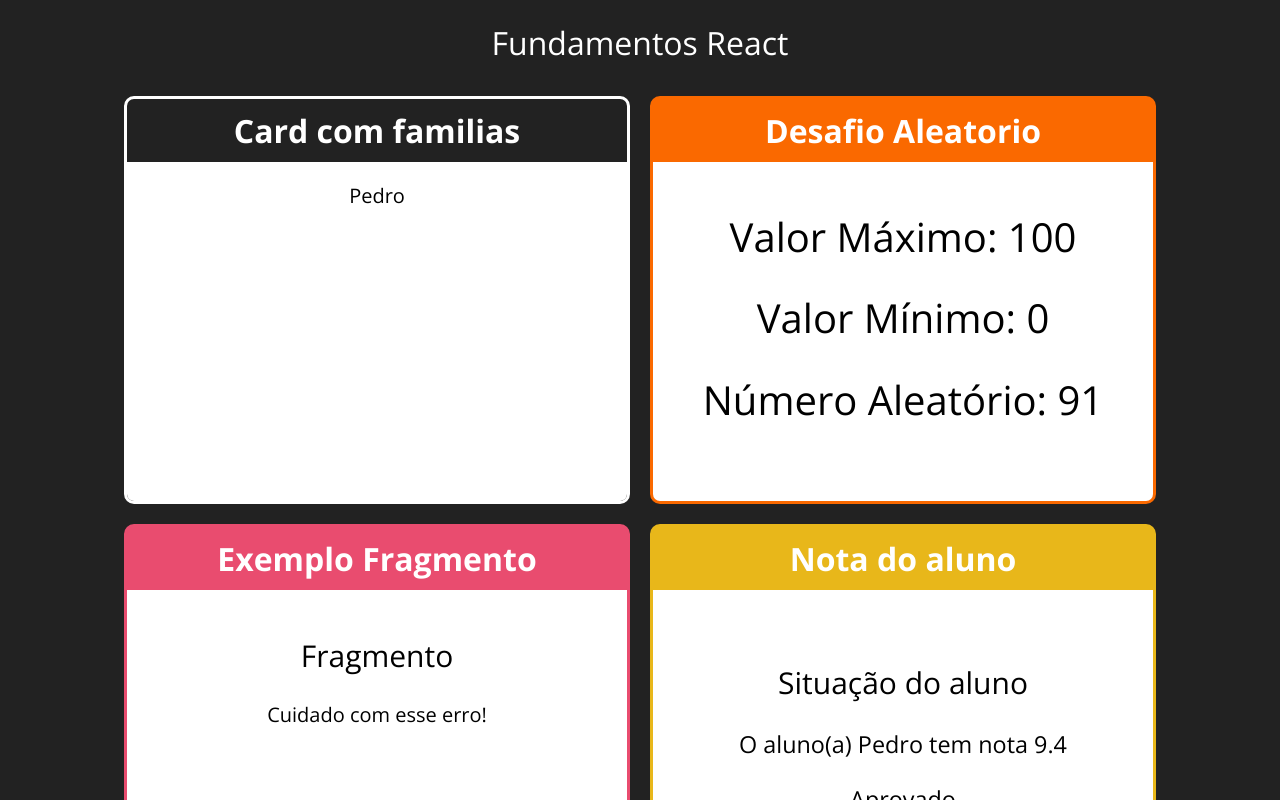
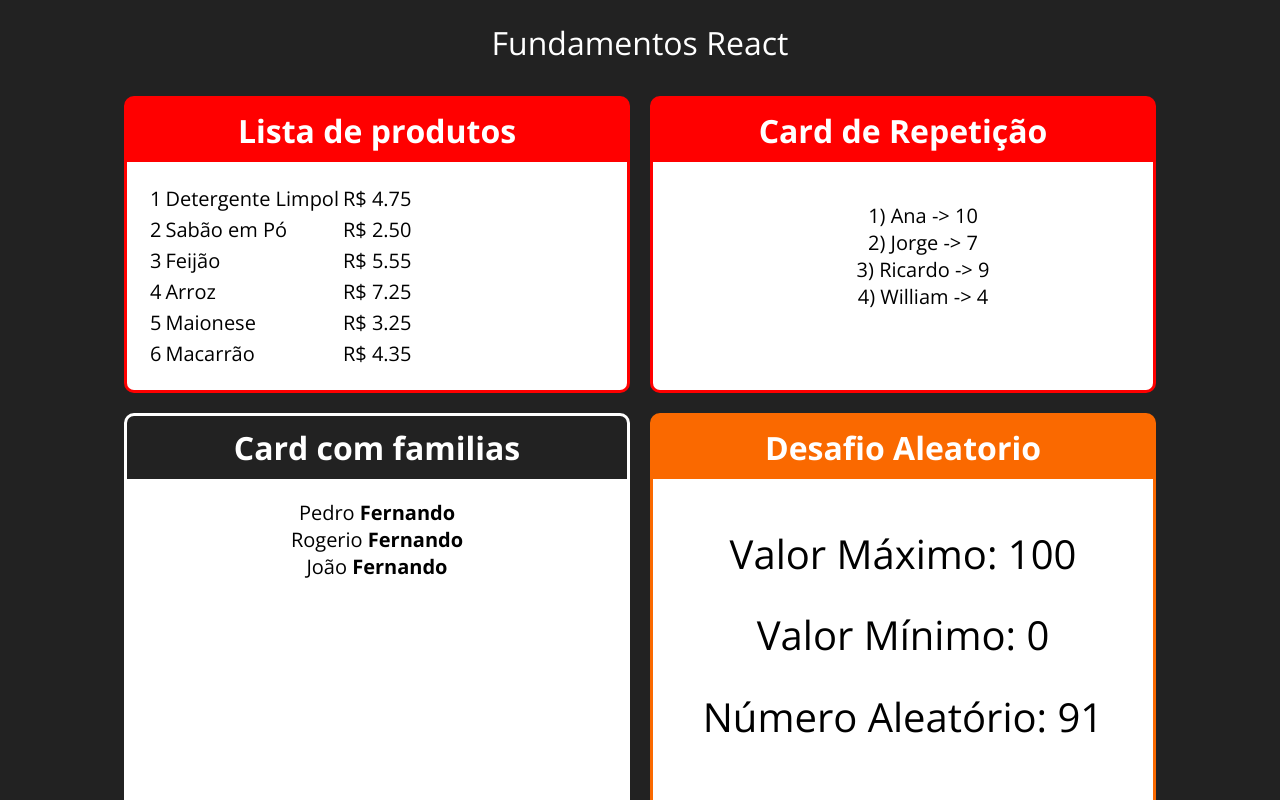
Before and after one commit to WillDavid/Curso-React-e-Redux, a React (Create React App) app in the folder fundamentos_react/: page / in a window 1280 px wide. Shown: the top 800 px of the page. Built offline with nearby package versions, Linux system fonts and the light colour scheme.

Commit message:
add desafio 02

```diff
--- a/fundamentos_react/src/App.jsx
+++ b/fundamentos_react/src/App.jsx
@@ -6,6 +6,9 @@ import Aleatorio from './components/basicos/Aleatorio'
 import Card from './components/layout/Card'
 import Familia from './components/basicos/Familia'
 import FamiliaMembro from './components/basicos/FamiliaMembro'
+
+import ListaAlunos from './components/repeticao/ListaAlunos'
+import ListaProdutos from './components/repeticao/ListaProdutos'
 
 import './App.css'
 
@@ -16,12 +19,19 @@ export default function App(props) {
             <h1>Fundamentos React</h1>
             <div className="cardsDiv">
 
+                <Card title="Lista de produtos">
+                    <ListaProdutos></ListaProdutos>
+                </Card>
+
+                <Card title="Card de Repetição">
+                    <ListaAlunos></ListaAlunos>
+                </Card>
+
                 <Card title="Card com familias" color="#FA984">
                     <Familia sobrenome="Fernando">
-
                         <FamiliaMembro nome="Pedro"/>
-                        {/* <FamiliaMembro nome="Rogerio"/>
-                        <FamiliaMembro nome="João"/> */}
+                       <FamiliaMembro nome="Rogerio"/>
+                        <FamiliaMembro nome="João"/>
 
 
                     </Familia>
--- a/fundamentos_react/src/components/basicos/Familia.jsx
+++ b/fundamentos_react/src/components/basicos/Familia.jsx
@@ -1,10 +1,13 @@
-import React from 'react'
+import React, { cloneElement } from 'react'
+/* {cloneElement} */
 
 export default function Familia(props) {
 
     return(
         <div>
-            {React.cloneElement(props.children)}
+           {React.Children.map(props.children, (child) => {
+               return cloneElement(child, props);
+           })}
         </div>
     )
 }
--- /dev/null
+++ b/fundamentos_react/src/components/repeticao/ListaAlunos.jsx
@@ -0,0 +1,18 @@
+import React from "react";
+import alunos from "../../data/alunos";
+
+export default function listaAlunos(props) {
+  const alunosJSX = alunos.map((aluno) => {
+    return (
+      <li key={aluno.id}>
+        {aluno.id}) {aluno.nome} {"->"}  {aluno.nota}
+      </li>
+    );
+  });
+
+  return (
+    <div>
+      <ul style={{listStyle: 'none'}}>{alunosJSX}</ul>
+    </div>
+  );
+}
--- /dev/null
+++ b/fundamentos_react/src/components/repeticao/ListaProdutos.jsx
@@ -0,0 +1,22 @@
+import React from 'react'
+import '../../data/produtos'
+import produtos from '../../data/produtos'
+
+export default function ListaProdutos(props){
+    const TabelaProdutos = produtos.map((produto) => {
+        return (
+            <tr key={produto.idProduct}>
+                <td>{produto.idProduct}</td>
+                <td>{produto.nameProduct}</td>
+                <td>{"R$ " + produto.price.toFixed(2)}</td>
+            </tr>
+        )
+    })
+    return (
+        <div>
+            <table  style={{textAlign: "left"}}>
+                {TabelaProdutos}
+            </table>
+        </div>
+    )
+}
--- /dev/null
+++ b/fundamentos_react/src/data/alunos.js
@@ -0,0 +1,7 @@
+// eslint-disable-next-line import/no-anonymous-default-export
+export default [
+    {id: 1,nome: "Ana",nota: 10.0},
+    {id: 2,nome: "Jorge",nota: 7.0},
+    {id: 3,nome: "Ricardo",nota: 9.0},
+    {id: 4,nome: "William",nota: 4.0},
+]
--- /dev/null
+++ b/fundamentos_react/src/data/produtos.js
@@ -0,0 +1,9 @@
+// eslint-disable-next-line import/no-anonymous-default-export
+export default [
+    {idProduct: 1, nameProduct: "Detergente Limpol", price: 4.75},
+    {idProduct: 2, nameProduct: "Sabão em Pó", price: 2.50},
+    {idProduct: 3, nameProduct: "Feijão", price: 5.55},
+    {idProduct: 4, nameProduct: "Arroz", price: 7.25},
+    {idProduct: 5, nameProduct: "Maionese", price: 3.25},
+    {idProduct: 6, nameProduct: "Macarrão", price: 4.35},
+]
```
